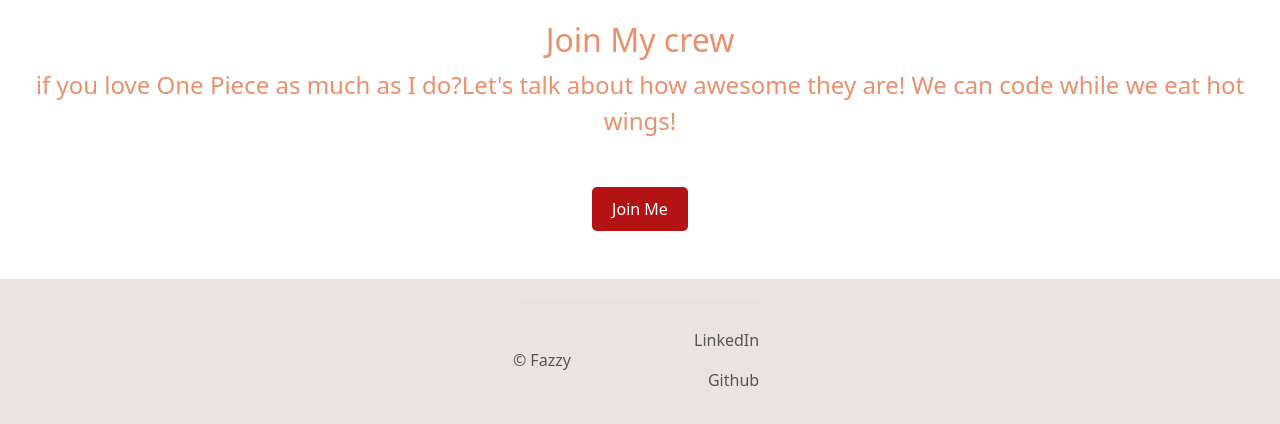
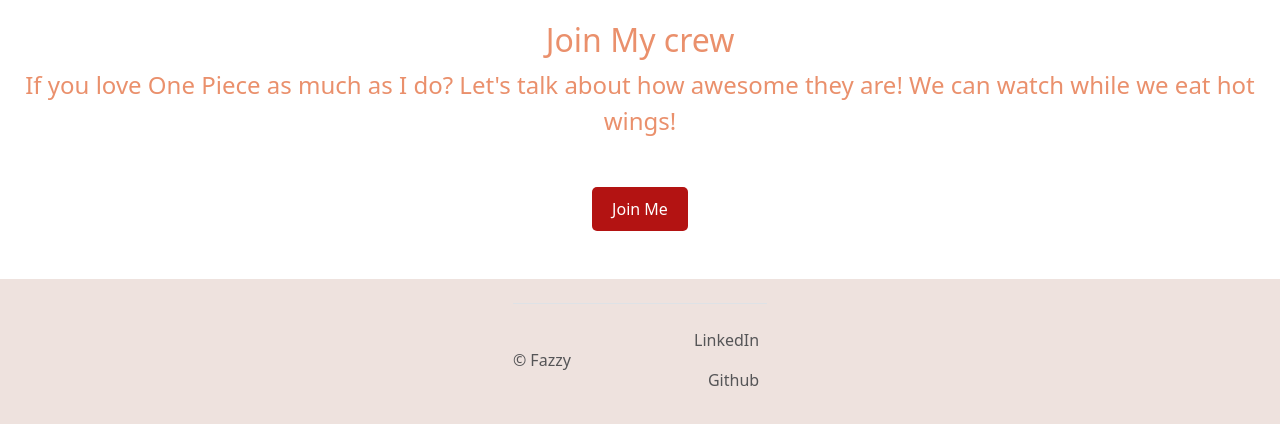
Before and after one commit to Mohammed-Fazil/Luffy, a plain HTML site: page index.html in a window 1280 px wide. Shown: the part 1193-1617 px from the top of the page. Drawn offline with nearby package versions, Linux system fonts and the light colour scheme.

Commit message:
Update index.html

```diff
--- a/index.html
+++ b/index.html
@@ -66,7 +66,7 @@
     </div>
     <div>
       <p
-      class="Join">if you love One Piece as much as I do?Let's talk about how awesome they are! We can code while we eat hot wings!   </p>
+      class="Join"> If you love One Piece as much as I do? Let's talk about how awesome they are! We can watch while we eat hot wings!   </p>
     </div>
     <div class="center">
       <a href="https://www.linkedin.com/in/mohammed-fazil-m-3ba895194/"><button style="background-color: #B31312; color: #ffffff; padding: 10px 20px; border: none; border-radius: 5px;">Join Me</button>
```
